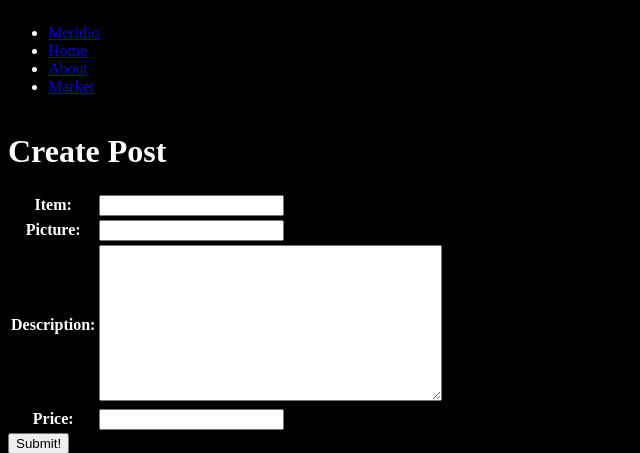
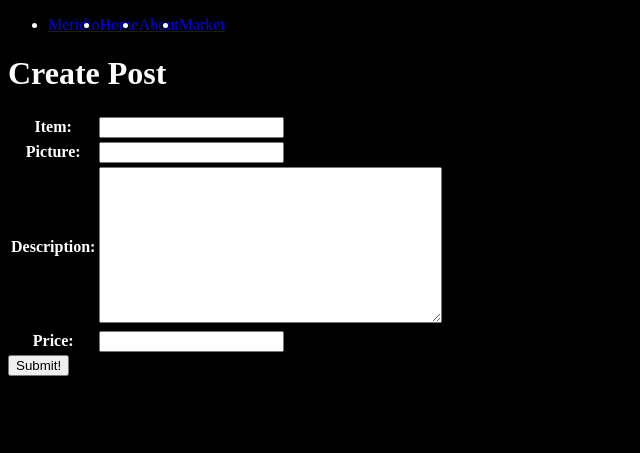
Before and after one commit to supersarahhh/Meridio-Full-Stack-App, a Django app: page /market/create/ in a window 1280 px wide. Shown: the top 453 px of the page, without its empty margins (0-640 px from the left). Run offline with Django 4.2, Linux system fonts and the light colour scheme.

```diff
--- a/meridio/main_app/static/css/style.css
+++ b/meridio/main_app/static/css/style.css
@@ -5,7 +5,7 @@ body {
 
   }
 
-  nav {
+  ul {
     display: flex;
     flex-direction: row;
     color: white;
--- a/meridio/main_app/templates/base.html
+++ b/meridio/main_app/templates/base.html
@@ -14,12 +14,12 @@
     <header>
         <nav>
             <div class="nav-wrapper">
-        <ul>
+                 <ul>
             <li><a href="{% url 'home' %}">Meridio</a></li>
             <li><a href="{% url 'home' %}">Home</li>
             <li><a href="{% url 'about' %}">About</a></li>
             <li><a href="{% url 'index' %}">Market</a></li>
-        </ul>
+                </ul>
             </div>
         </nav>
     </header>
```
Also changed, not shown: meridio/main_app/static/welcome.css (added).
